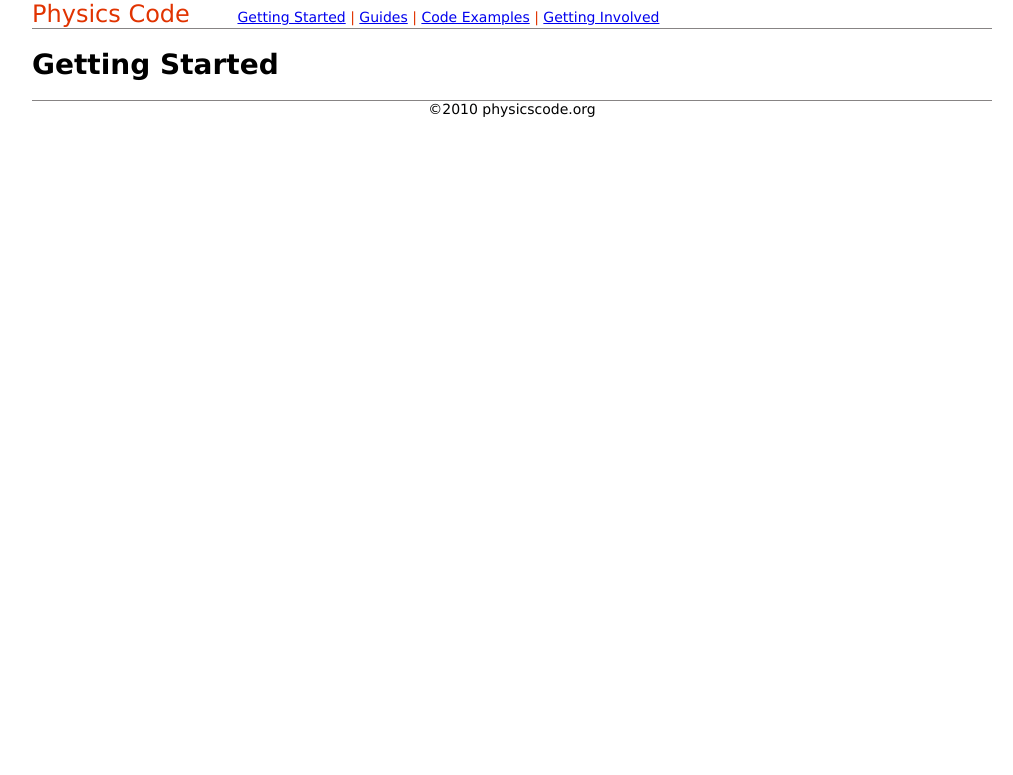
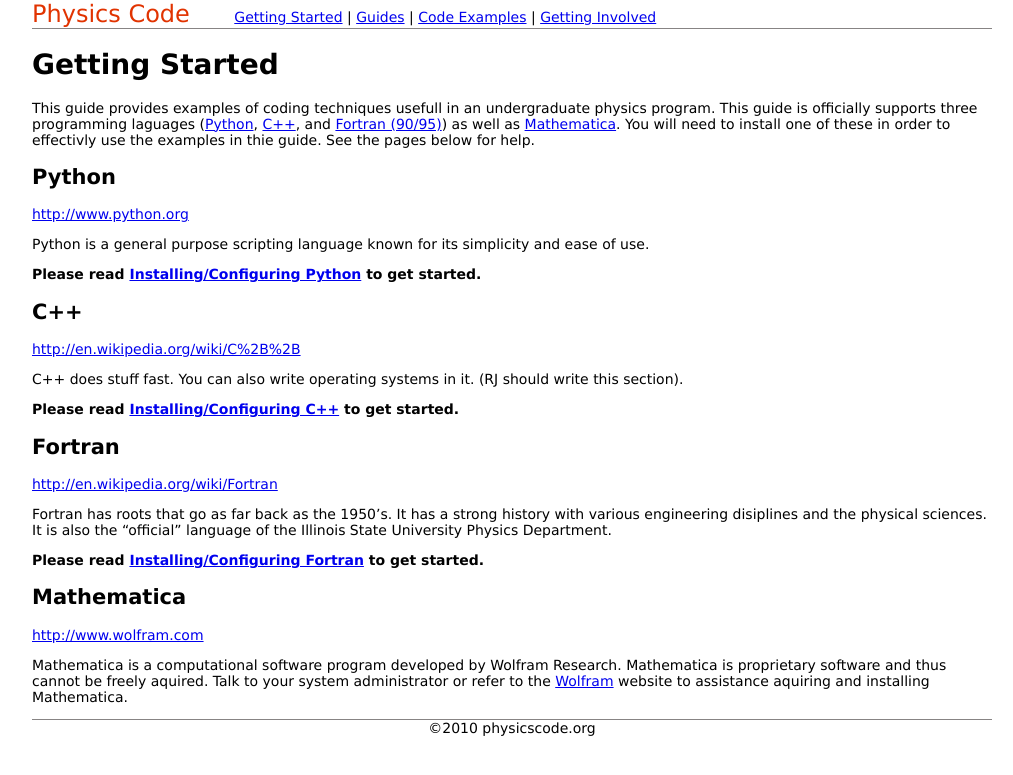
Before and after one commit to davidwisch/physicscode, a Jekyll site: the page built from gettingstarted/index.markdown, in a window 1280 px wide. Shown: the top 775 px of the page, without its empty margins (128-1141 px from the left). Built offline with Jekyll 4.4.1, drawn with Linux system fonts in a browser that asks for light colours.

Commit message:
added some content to the gettingstarted/index page

```diff
--- a/_layouts/default.html
+++ b/_layouts/default.html
@@ -11,7 +11,7 @@
 	<body>
 		<div id="page-content">
 			<div id="page-title">
-				Physics Code
+				<a class="main" href="/">Physics Code</a>
 				<div id="page-nav-links">
 					<ul>
 						<li><a href="/gettingstarted">Getting Started</a> |</li>
--- a/css/screen.css
+++ b/css/screen.css
@@ -11,9 +11,17 @@ body {
 
 #page-title {
 	width: 100%;
+	border-bottom: 1px solid #878484;
+}
+
+#page-title a.main, a.main:visited {
 	color: #E13300;
 	font-size: 24px;
-	border-bottom: 1px solid #878484;
+	text-decoration: none;
+}
+
+#page-title a.main:hover {
+	text-decoration: underline;
 }
 
 #page-nav-links {
--- a/gettingstarted/index.markdown
+++ b/gettingstarted/index.markdown
@@ -4,3 +4,31 @@ title: Getting Started
 ---
 
 # Getting Started
+
+This guide provides examples of coding techniques usefull in an undergraduate physics program.  This guide is officially supports three programming laguages ([Python](http://www.python.org/), [C++](http://en.wikipedia.org/wiki/C%2B%2B), and [Fortran (90/95)](http://en.wikipedia.org/wiki/Fortran)) as well as [Mathematica](http://www.wolfram.com/).  You will need to install one of these in order to effectivly use the examples in thie guide.  See the pages below for help.
+
+## Python
+[http://www.python.org](http://www.python.org)
+
+Python is a general purpose scripting language known for its simplicity and ease of use.
+
+**Please read [Installing/Configuring Python](/gettingstarted/python.html) to get started.**
+
+## C++
+[http://en.wikipedia.org/wiki/C%2B%2B](http://en.wikipedia.org/wiki/C%2B%2B)
+
+C++ does stuff fast.  You can also write operating systems in it.  (RJ should write this section).
+
+**Please read [Installing/Configuring C++](/gettingstarted/cpp.html) to get started.**
+
+## Fortran
+[http://en.wikipedia.org/wiki/Fortran](http://en.wikipedia.org/wiki/Fortran)
+
+Fortran has roots that go as far back as the 1950's.  It has a strong history with various engineering disiplines and the physical sciences.  It is also the "official" language of the Illinois State University Physics Department.
+
+**Please read [Installing/Configuring Fortran](/gettingstarted/fortran.html) to get started.**
+
+## Mathematica
+[http://www.wolfram.com](http://www.wolfram.com)
+
+Mathematica is a computational software program developed by Wolfram Research.  Mathematica is proprietary software and thus cannot be freely aquired.  Talk to your system administrator or refer to the [Wolfram](http://www.wolfram.com/) website to assistance aquiring and installing Mathematica.
```
